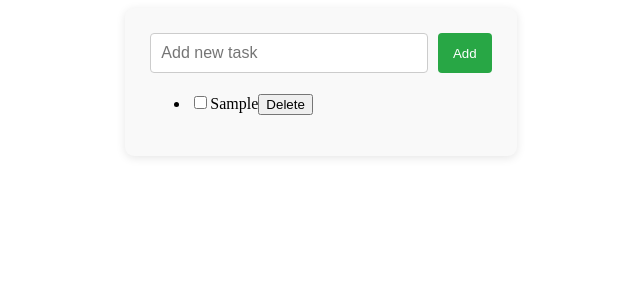
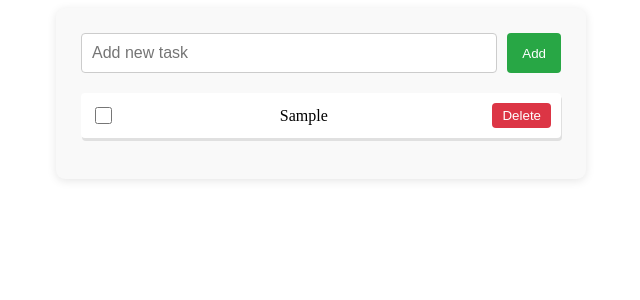
Before and after one commit to ngbalarezo/Angular-To-Do-List, an Angular app: page / in a window 1280 px wide. Both pictures are taken after typing "Sample" into the empty fields and a click on the button "Add". Shown: the top 300 px of the page, without its empty margins (319-959 px from the left). Built offline with nearby package versions, Linux system fonts and the light colour scheme.

Commit message:
Styled task list and task items, as well as added completed class functionality.

```diff
--- a/src/app/components/todo-list/todo-list.component.css
+++ b/src/app/components/todo-list/todo-list.component.css
@@ -1,5 +1,5 @@
 .todo-list-container {
-  width: 30%;
+  width: 480px;
   margin: 0 auto;
   padding: 25px;
   box-shadow: 0 2px 10px rgb(0, 0, 0, 0.1);
@@ -30,3 +30,38 @@
   border-radius: 4px;
   cursor: pointer;
 }
+
+.task-list-container ul {
+  list-style: none;
+  padding: 0;
+}
+
+.task-list-container li {
+  display: flex;
+  justify-content: space-between;
+  align-items: center;
+  padding: 10px;
+  margin-bottom: 10px;
+  background-color: #fff;
+  border-radius: 4px;
+  box-shadow: 1px 3px rgb(0, 0, 0, 0.1);
+}
+
+.task-list-container button {
+  padding: 5px 10px;
+  background-color: #dc3545;
+  color: white;
+  border: none;
+  border-radius: 4px;
+  cursor: pointer;
+}
+
+.task-list-container .task-checkbox {
+  width: 17px;
+  height: 17px;
+}
+
+.task-list-container li.completed span{
+  text-decoration: line-through;
+  color: #888;
+}
--- a/src/app/components/todo-list/todo-list.component.html
+++ b/src/app/components/todo-list/todo-list.component.html
@@ -5,12 +5,14 @@
   </div>
   <div class="task-list-container">
     <ul>
-      <li *ngFor="let todoItem of items; let i = index;">
+      <li *ngFor="let todoItem of items; let i = index;" [ngClass]="{'completed':todoItem.completed}">
         <input
+          class="task-checkbox"
           type="checkbox"
+          [(checked)] ="todoItem.completed"
           (change)="toggleCompleted(i)"
         />
-        <span>{{todoItem.content}}</span>
+        <span [class.completed]="todoItem.completed">{{todoItem.content}}</span>
         <button (click)="deleteTask(todoItem.id)">Delete</button>
       </li>
     </ul>
--- a/src/app/components/todo-list/todo-list.component.ts
+++ b/src/app/components/todo-list/todo-list.component.ts
@@ -1,11 +1,11 @@
 import { Component } from '@angular/core';
 import { FormsModule } from '@angular/forms';
 import { TodoItem } from '../../models/todo-item';
-import { NgFor } from '@angular/common';
+import { NgClass, NgFor } from '@angular/common';
 
 @Component({
   selector: 'todo-list',
-  imports: [FormsModule, NgFor],
+  imports: [FormsModule, NgClass, NgFor],
   templateUrl: './todo-list.component.html',
   styleUrl: './todo-list.component.css'
 })
```
